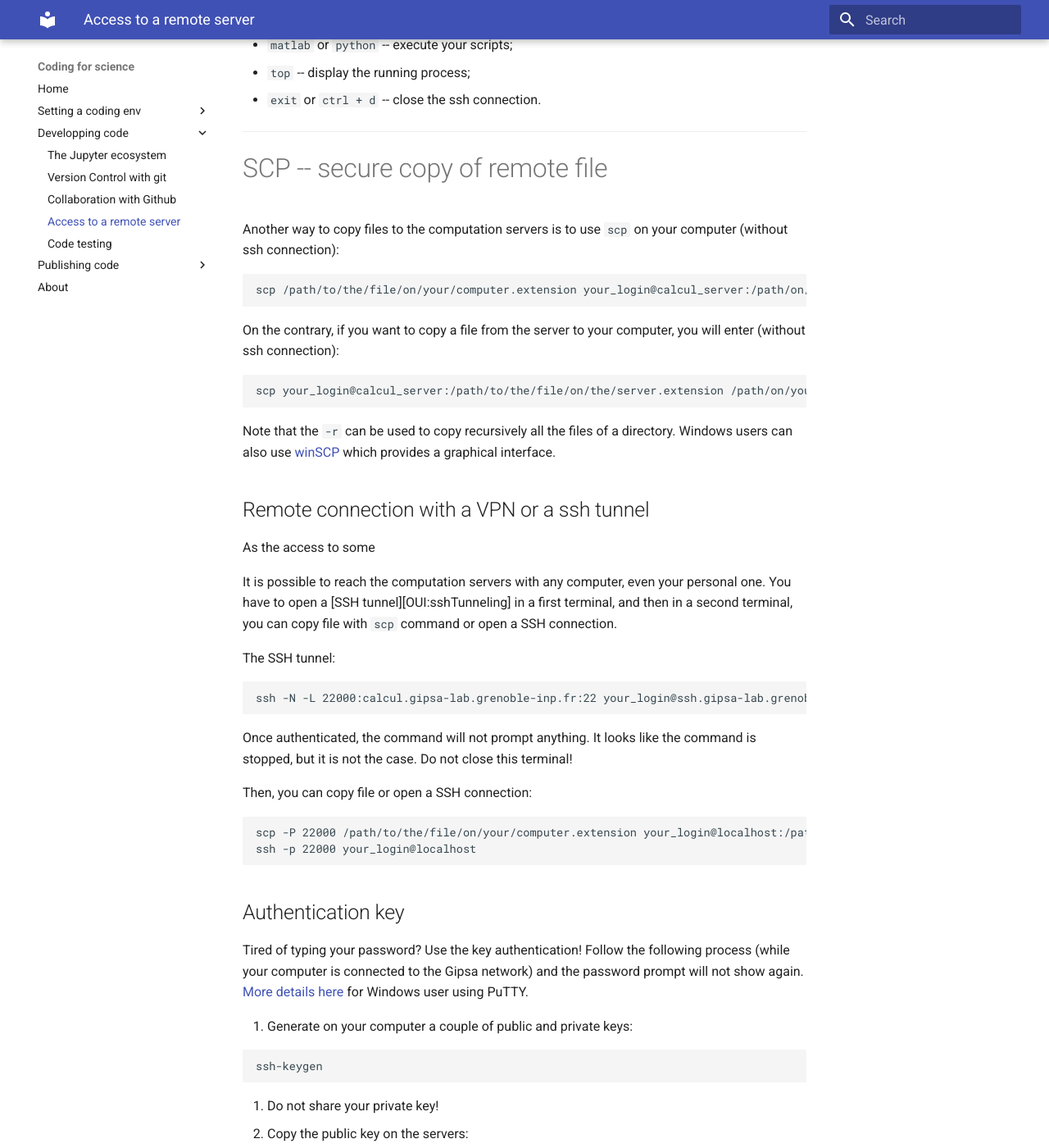
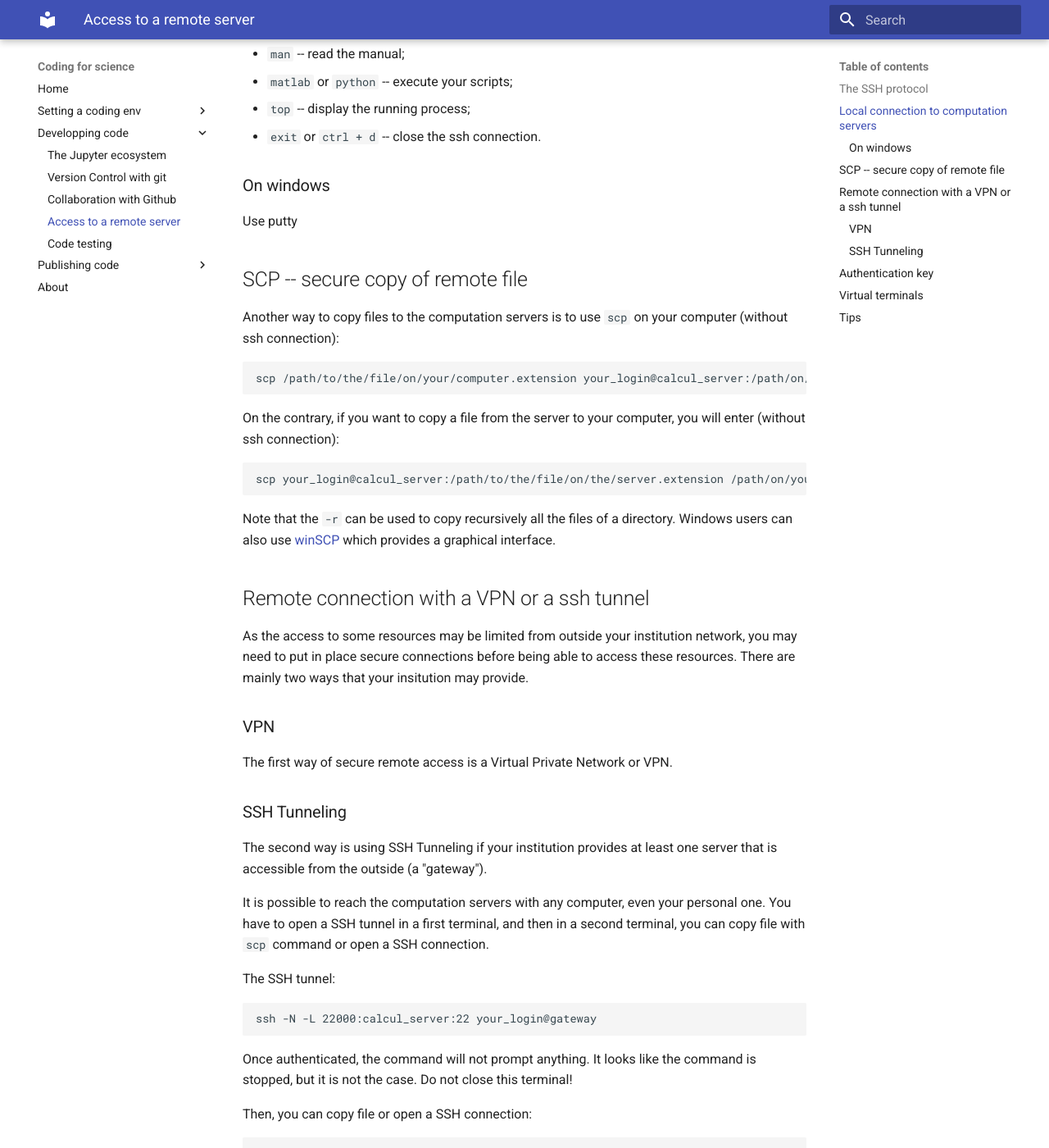
Before and after one commit to coding4science/coding4science.github.io, an MkDocs documentation site: the page built from docs/dev/remote.md, in a window 1280 px wide and 1400 px high, scrolled down 451 px. Shown: the whole window at 82% size. Built offline with MkDocs 1.6.1 and Material for MkDocs 9.7.7, drawn with Linux system fonts in a browser that asks for light colours; old or Windows-style settings are respelled for this version of MkDocs; some of the changed text lies outside the part shown.

Commit message:
few addings

````diff
--- a/docs/dev/remote.md
+++ b/docs/dev/remote.md
@@ -1,5 +1,9 @@
-# SSH
-# Local connection to computation servers
+# Access to a remote server by SSH
+
+## The SSH protocol
+
+
+## Local connection to computation servers
 
 ```sh
 ssh your_login@calcul_server
@@ -15,9 +19,10 @@
 -   ```top``` -- display the running process;
 -   ```exit``` or ```ctrl + d``` -- close the ssh connection.
 
------
+### On windows
+Use putty
 
-# SCP -- secure copy of remote file
+## SCP -- secure copy of remote file
 
 Another way to copy files to the computation servers is to use ```scp``` on your computer (without ssh connection):
 
@@ -39,14 +44,21 @@
 
 ## Remote connection with a VPN or a ssh tunnel
 
-As the access to some
+As the access to some resources may be limited from outside your institution network, you may need to put in place secure connections before being able to access these resources.
+There are mainly two ways that your insitution may provide.
 
+### VPN
+The first way of secure remote access is a Virtual Private Network or VPN.
 
-It is possible to reach the computation servers with any computer, even your personal one. You have to open a [SSH tunnel][OUI:sshTunneling] in a first terminal, and then in a second terminal, you can copy file with ```scp``` command or open a SSH connection.
+### SSH Tunneling
+
+The second way is using SSH Tunneling if your institution provides at least one server that is accessible from the outside (a "gateway").
+
+It is possible to reach the computation servers with any computer, even your personal one. You have to open a SSH tunnel in a first terminal, and then in a second terminal, you can copy file with ```scp``` command or open a SSH connection.
 
 The SSH tunnel:
 ```sh
-ssh -N -L 22000:calcul.gipsa-lab.grenoble-inp.fr:22 your_login@ssh.gipsa-lab.grenoble-inp.fr
+ssh -N -L 22000:calcul_server:22 your_login@gateway
 ```
 Once authenticated, the command will not prompt anything. It looks like the command is stopped, but it is not the case. Do not close this terminal!
 
````
Also changed, not shown: other parts of docs/dev/remote.md (+0 -2 lines), docs/dev/ci_cd.md (+7 -0 lines), docs/publish/documenting.md (+7 -0 lines), docs/publish/package.md (+13 -0 lines), docs/set_env/env_mac.md (+1 -1 lines).
